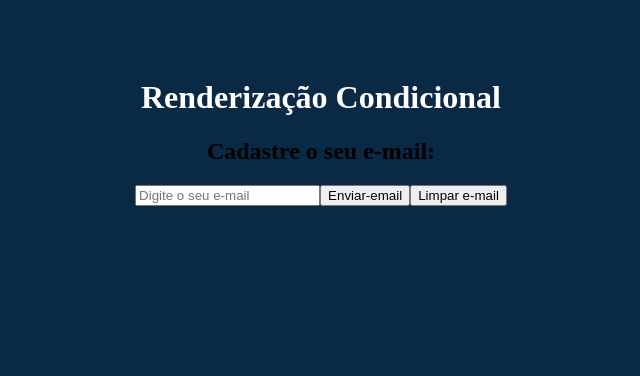
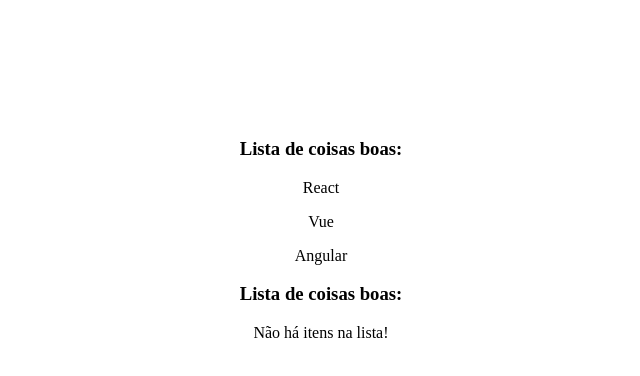
Before and after one commit to fp-torres/projeto-react, a React (Create React App) app: page / in a window 1280 px wide. Shown: the top 376 px of the page, without its empty margins (319-959 px from the left). Built offline with nearby package versions, Linux system fonts and the light colour scheme.

Commit message:
Renderização de listas

```diff
--- a/src/App.js
+++ b/src/App.js
@@ -1,14 +1,17 @@
 import './App.css';
-import Condicional from './components/Condicional';
+import OutraLista from './components/OutraLista';
 
 function App() {
- const nome = "Maria";
+
+  const meusItens = ['React', 'Vue', 'Angular'];
+
   return (
     <div className="App">
-      <h1>Renderização Condicional</h1>
-      <Condicional />
+      <h1>Renderização de Listas</h1>
 
 
+     <OutraLista itens={meusItens} />
+     <OutraLista itens={[]} />
     </div>
   );
 }
--- /dev/null
+++ b/src/components/OutraLista.js
@@ -0,0 +1,21 @@
+function OutraLista({ itens }) {
+    return (
+          <>
+
+          <h3>Lista de coisas boas:</h3>
+
+            {itens.length > 0 ? (
+            itens.map((item, index) =>(
+              <p key={index}> {item}</p>
+            ))) : (
+              <p>Não há itens na lista!</p>
+            )}
+
+
+          </>
+
+
+    )
+        }
+
+        export default OutraLista;
--- a/src/index.css
+++ b/src/index.css
@@ -1,6 +1,6 @@
 body {
 padding: 50px;
-background-color: rgb(9, 41, 68);
+background-color: rgb(255, 255, 255);
 padding-bottom: 500px;
 
 }
@@ -9,6 +9,6 @@
   }
 
   p {
-    color: yellow;
+    color: rgb(0, 0, 0);
 
   }
```
